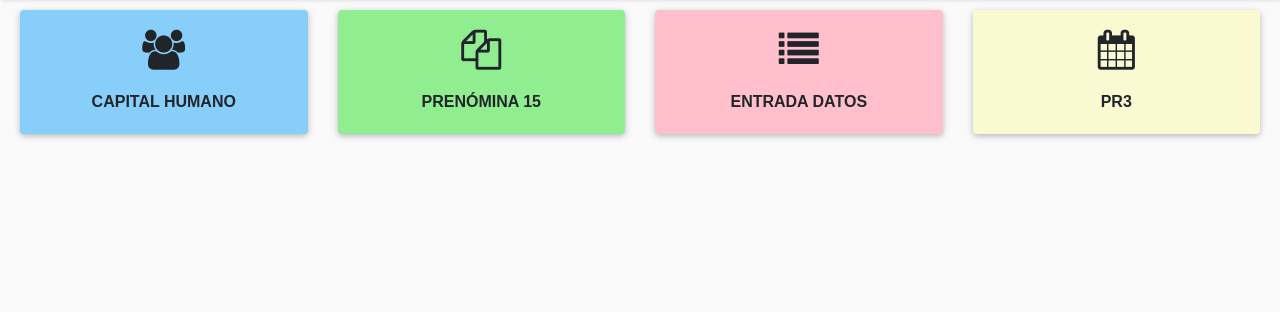
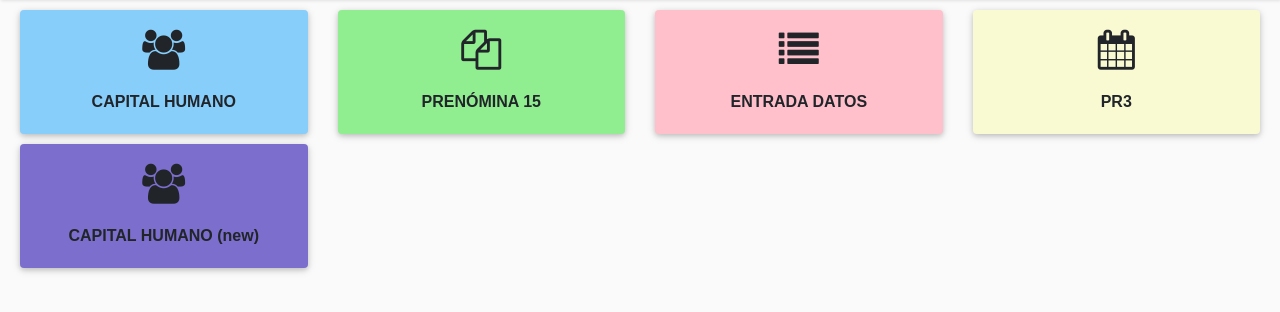
Before and after one commit to ydorLorenzo/sge-vertice, a Django app: template principal/templates/home_principal.html in a window 1280 px wide. Shown: the part 80-392 px from the top of the page. Run offline with Django 3.2, Linux system fonts and the light colour scheme; the template is opened without the code that fills it, so the values that code supplies are empty; the visitor is signed in with stand-in values (Sample User, id 1); some libraries are stand-ins or nearby versions.

Commit message:
Agregado link para el nuevo modulo de capital humano.

```diff
--- a/principal/templates/home_principal.html
+++ b/principal/templates/home_principal.html
@@ -161,6 +161,29 @@
                     </a>
                 </div>
                 {% endcomment %}
+                {% if user|has_module_perm:'adm' or user|has_module_perm:'ges_trab' or user|has_module_perm:'ausentismo' or user|has_module_perm:'datos_prenom' or user|has_module_perm:'plantilla' or user|has_module_perm:'subsidio' %}
+                    <div class="col-3">
+                        <a href="{% url "rechum_home" %}">
+                            <div class="card"
+                                 style="text-align: center; margin-bottom: 10px; background-color:#7c6ecd; font-weight: bold">
+                                <i class="fa fa-users"
+                                   style="font-size: 40px; text-align: center; margin-top: 20px;"></i>
+                                <div class="card-body">
+                                    <span>CAPITAL HUMANO (new)</span>
+                                </div>
+                            </div>
+                        </a>
+                    </div>
+                    {% comment %}
+                        <div class="card" title="Usted no posee permisos para el módulo de Capital Humanos"
+                             style="text-align: center; margin-bottom: 10px; background-color:lightskyblue; font-weight: bold">
+                            <i class="fa fa-users" style="font-size: 40px; text-align: center; margin-top: 20px;"></i>
+                            <div class="card-body">
+                                <span>CAPITAL HUMANO</span>
+                            </div>
+                        </div>
+                    {% endcomment %}
+                {% endif %}
             </div>
         </div>
     </div>
--- a/principal/templates/layouts/_base_rechum.html
+++ b/principal/templates/layouts/_base_rechum.html
@@ -117,16 +117,16 @@
             </ul>
         </li>
     {% endif %}
-    {% if user|has_module_perm:'plantilla' %}
+    {% if user|has_module_perm:'parte_tiempo' %}
         <li>
-            <a href="#submenuPlantilla" class="dropdown-toggle"
+            <a href="#submenuParteTiempo" class="dropdown-toggle"
                data-toggle="collapse"
                aria-expanded="{% if request.current_app == 'parte_tiempo' %}true{% else %}false{% endif %}">
                 <i class="fa fa-list-ul"></i>
                 Parte tiempo
             </a>
             <ul class="collapse list-unstyled {% if request.current_app == 'parte_tiempo' %}show{% endif %}"
-                id="submenuPlantilla">
+                id="submenuParteTiempo">
                 <li>
                     <a class="{% if model_name == 'evento' or request.resolver_match.url_name == 'evento_list' %}active{% endif %}"
                        href="{% url 'evento_list' %}">
--- a/principal/views.py
+++ b/principal/views.py
@@ -26,5 +26,4 @@ def home_principal(request):
         'primer_nombre', 'segundo_nombre', 'apellidos', 'fecha_cumple',
         'unidad_nombre', 'dep_nombre', 'dep_padre', 'foto'
     ).order_by("fecha_cumple")
-    print(workers_birthday)
     return render(request, 'home_principal.html', {'birthdays': workers_birthday})
```
Also changed, not shown: 1 other file.
